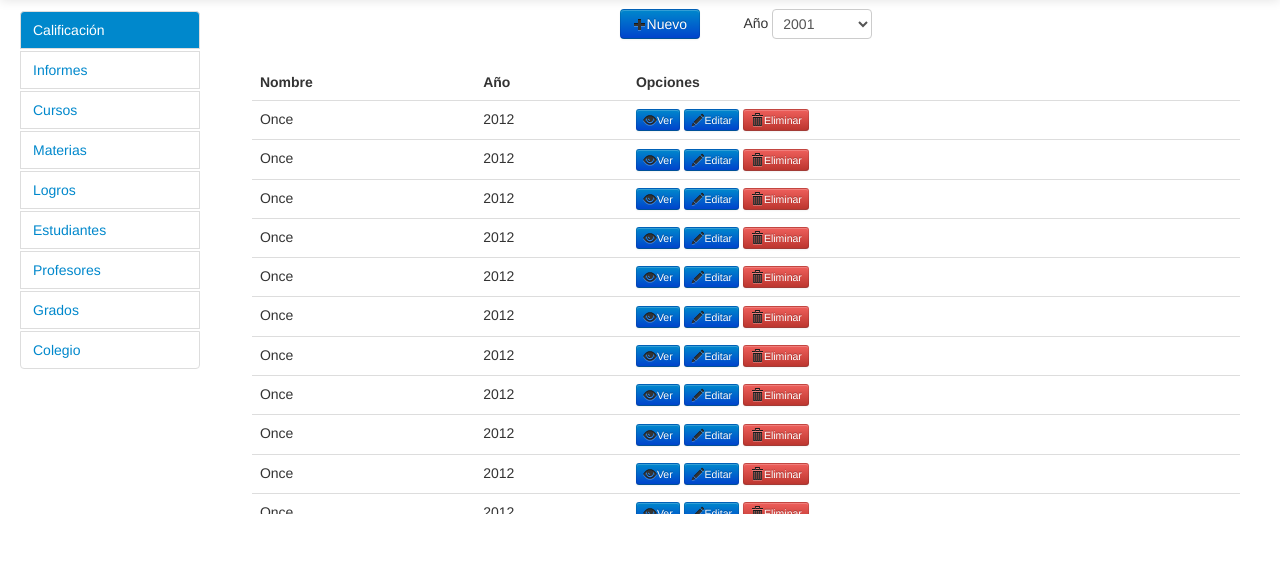
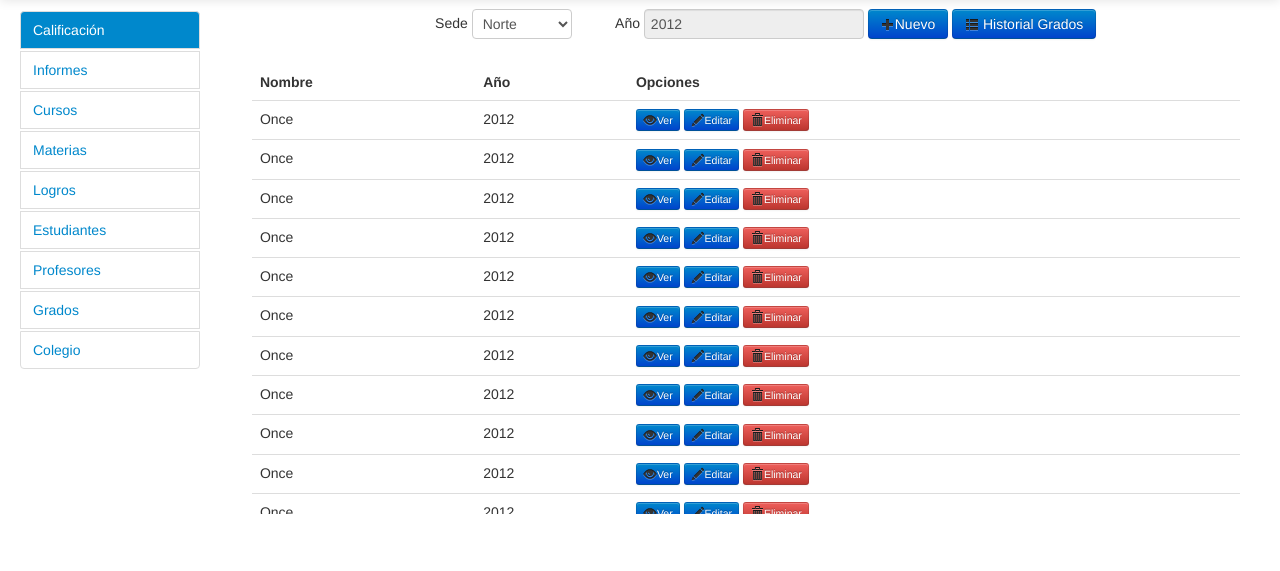
Before and after one commit to a13xander/school, a Django app: page /grades/ in a window 1280 px wide. Shown: the part 41-612 px from the top of the page. Run offline with Django 3.2, Linux system fonts and the light colour scheme; the visitor is signed in with stand-in values (Sample User, id 1); some libraries are stand-ins or nearby versions.

Commit message:
Creación grades_history.html

```diff
--- a/CodeSchool/CodeSchool/Static/css/style.css
+++ b/CodeSchool/CodeSchool/Static/css/style.css
@@ -37,7 +37,7 @@
 	width: 100px;
 }
 
-.comboboxGrado{
+.comboboxSede{
 	width: 100px;
 }
 
--- a/CodeSchool/CodeSchool/Templates/grades.html
+++ b/CodeSchool/CodeSchool/Templates/grades.html
@@ -6,25 +6,24 @@
 
 <div class="container-fluid">
 	<form id="frmOptions" method="post" class="form-inline text-center">
+		<label id="margins">Sede
+		<select class="comboboxSede">
+				<option value="">Norte</option>
+				<option value="">Sur</option>
+				<option value="">Este</option>
+				<option value="">Oeste</option>
+		</select>
+		</label>
+		<label id="margins">Año
+			<input id="textAno" type="text" name="lname" value="2012" readonly>
+		</label>
 		<button type="button" class="btn btn-primary offset0.5"
 			data-toggle="modal" data-target="#m_n_grade">
 			<i class="icon-plus"></i>Nuevo
 		</button>
-		<label id="margins">Año <select class="comboboxGrado">
-				<option value="">2001</option>
-				<option value="">2002</option>
-				<option value="">2003</option>
-				<option value="">2005</option>
-				<option value="">2006</option>
-				<option value="">2007</option>
-				<option value="">2008</option>
-				<option value="">2009</option>
-				<option value="">2010</option>
-				<option value="">2011</option>
-				<option value="">2012</option>
-				<option value="">2013</option>
-		</select>
-		</label>
+
+		<a href="/grades_history" role="button" class="btn btn btn-primary offset0.5"><i class="icon-th-list"></i> Historial Grados</a>
+
 	</form>
 	<div id="scroll">
 		<table class="table  table-hover">
--- a/CodeSchool/CodeSchool/Templates/headquarters.html
+++ b/CodeSchool/CodeSchool/Templates/headquarters.html
@@ -20,9 +20,9 @@
             <div class="carousel-caption">
             	<form id="frmOptions" method="post" class="text-center">
             		{% for headquarter in headquarters %}
-						<p>{{ headquarter.headquarter_name }}</p>
-		              	<p>{{ headquarter.headquarter_address }}</p>
-		              	<p>{{ headquarter.headquarter_phone }}</p>
+						<p>Nombre: {{ headquarter.headquarter_name }}</p>
+		              	<p>Dirección: {{ headquarter.headquarter_address }}</p>
+		              	<p>Teléfono: {{ headquarter.headquarter_phone }}</p>
 
               	</form>
               	<form id="frmOptions" method="post" class="form-inline text-center">
--- a/CodeSchool/CodeSchool/urls.py
+++ b/CodeSchool/CodeSchool/urls.py
@@ -21,6 +21,7 @@ urlpatterns = patterns('',
     url(r'^grades/new_grade/$','WebSchool.views.add_grade'),
     url(r'^grades/edit_grade/(?P<id_grade>\d+)$','WebSchool.views.edit_grade'),
     url(r'^grades/delete_grade/(?P<id_grade>\d+)$','WebSchool.views.delete_grade'),
+    url(r'^grades_history/$','WebSchool.views.grades_history'),
     url(r'^headquarters/$','WebSchool.views.headquarters'),
     url(r'^headquarters/new_headquarter/$','WebSchool.views.add_headquarter'),
     url(r'^headquarters/edit_headquarter/(?P<id_headquarter>\d+)$','WebSchool.views.edit_headquarter'),
--- a/CodeSchool/WebSchool/views.py
+++ b/CodeSchool/WebSchool/views.py
@@ -168,6 +168,10 @@ def delete_grade(request, id_grade):
     grade.delete()
     grades_list = grade.objects.all()
     return render_to_response('grades.html',{'grades':grades_list}, context_instance=RequestContext(request))
+
+@login_required(login_url='/')
+def grades_history(request):
+    return render_to_response('grades_history.html',{'grades_history':grades_history}, context_instance=RequestContext(request))
 
 @login_required(login_url='/')
 def headquarters(request):
```
Also changed, not shown: CodeSchool/CodeSchool/Templates/grades_history.html (added, +13 -0 lines), 1 other file.
